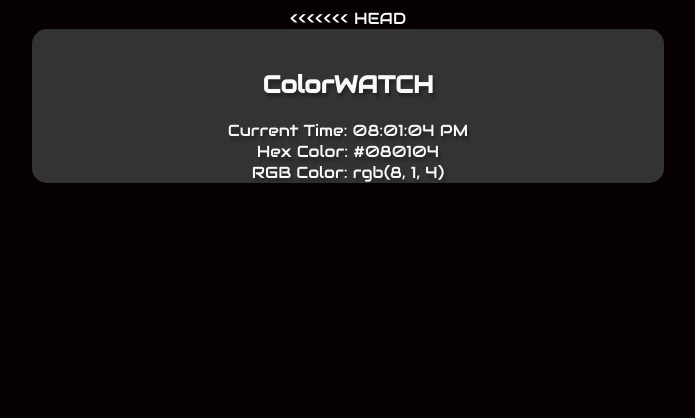
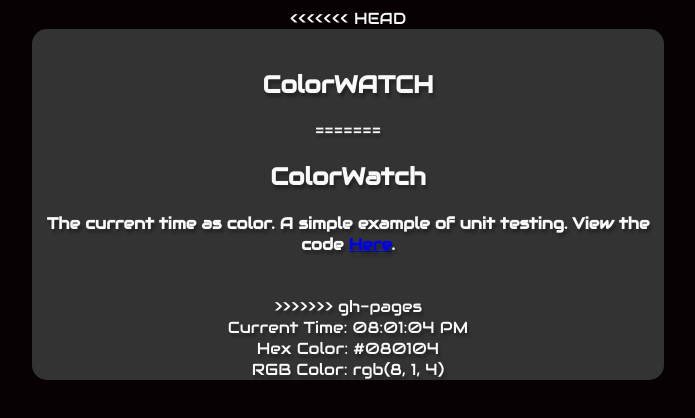
Before and after one commit to kyledodge/colorwatch, a plain HTML site: page index.html in a window 1280 px wide. Shown: the whole page, without its empty margins (292-987 px from the left). Drawn offline with nearby package versions, Linux system fonts and the light colour scheme.

Commit message:
Update description

```diff
--- a/index.html
+++ b/index.html
@@ -11,6 +11,11 @@
     <div id="labelContainer">
         <h2>ColorWATCH</h2>
 
+=======
+    <h2>ColorWatch</h2>
+    <h4>The current time as color. A simple example of unit testing. View the code <a href="https://github.com/kyledodge/colorwatch">Here</a>.</h4>
+    <div id="labelContainer">
+>>>>>>> gh-pages
         <div>
             <span class="label">Current Time:</span>
             <span id="clock"></span>
```
